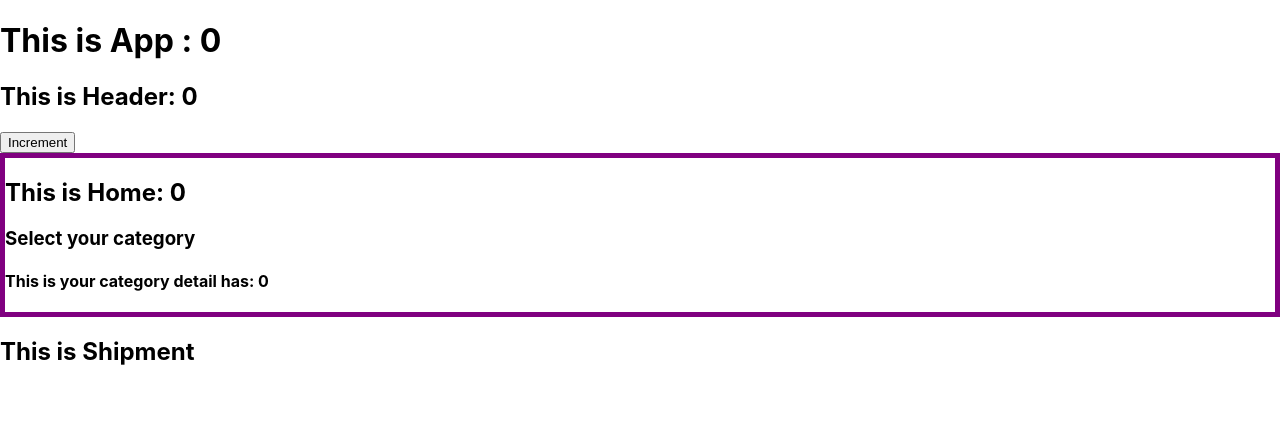
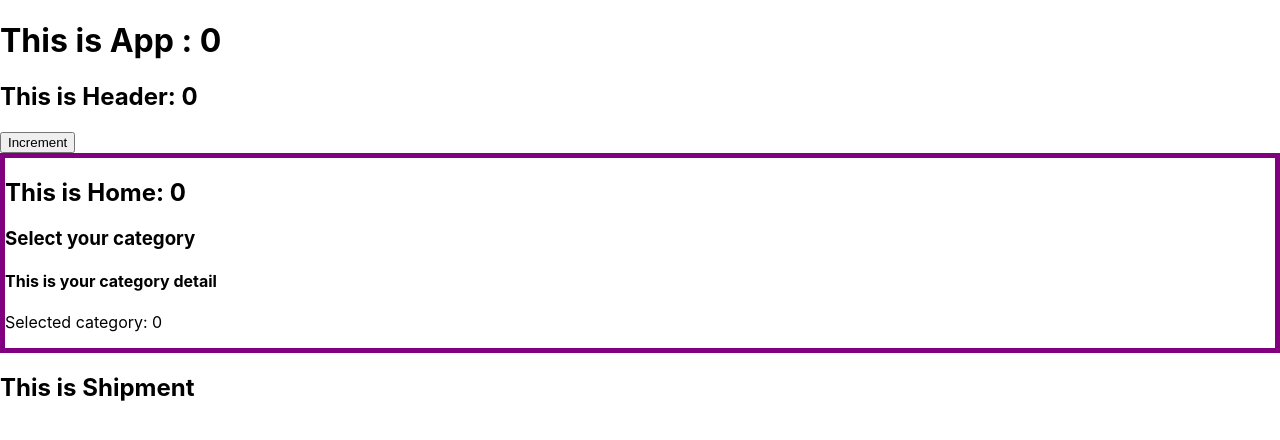
Before and after one commit to bishnunathbd/context-api-39, a React (Create React App) app: page / in a window 1280 px wide. Shown: the top 440 px of the page. Built offline with nearby package versions, Linux system fonts and the light colour scheme.

Commit message:
39-4-create & use context-api

```diff
--- a/src/App.js
+++ b/src/App.js
@@ -1,18 +1,20 @@
-import { useState } from 'react';
+import { createContext, useState } from 'react';
 import './App.css';
 import Header from './components/Header/Header';
 import Home from './components/Home/Home';
 import Shipment from './components/Shipment/Shipment';
 
+export const CategoryContext = createContext();
+
 function App() {
   const [count, setCount] = useState(0);
   return (
-    <div>
+    <CategoryContext.Provider value={count}>
       <h1>This is App : {count}</h1>
       <Header count={count} setCount={setCount}></Header>
-      <Home count={count}></Home>
+      <Home></Home>
       <Shipment></Shipment>
-    </div>
+    </CategoryContext.Provider>
   );
 }
 
--- a/src/components/Categories/Categories.js
+++ b/src/components/Categories/Categories.js
@@ -1,13 +1,12 @@
 import React from 'react';
 import CategoryDetail from '../CategoryDetail/CategoryDetail';
 
-const Categories = (props) => {
-  const {count} = props;
+const Categories = () => {
 
   return (
     <div>
       <h3>Select your category</h3>
-      <CategoryDetail count={count}></CategoryDetail>
+      <CategoryDetail></CategoryDetail>
     </div>
   );
 };
--- a/src/components/CategoryDetail/CategoryDetail.js
+++ b/src/components/CategoryDetail/CategoryDetail.js
@@ -1,11 +1,13 @@
-import React from 'react';
+import React, { useContext } from 'react';
+import { CategoryContext } from '../../App';
 
-const CategoryDetail = (props) => {
-  const {count} = props;
+const CategoryDetail = () => {
+  const category = useContext(CategoryContext);
 
   return (
     <div>
-      <h4>This is your category detail has: {count}</h4>
+      <h4>This is your category detail</h4>
+      <p>Selected category: {category}</p>
     </div>
   );
 };
--- a/src/components/Home/Home.js
+++ b/src/components/Home/Home.js
@@ -1,13 +1,14 @@
-import React from 'react';
+import React, { useContext } from 'react';
+import { CategoryContext } from '../../App';
 import Categories from '../Categories/Categories';
 
-const Home = (props) => {
-  const {count} = props;
+const Home = () => {
+  const category = useContext(CategoryContext);
 
   return (
     <div style={{border: '5px solid purple'}}>
-      <h2>This is Home: {count}</h2>
-      <Categories count={count}></Categories>
+      <h2>This is Home: {category}</h2>
+      <Categories></Categories>
     </div>
   );
 };
```
